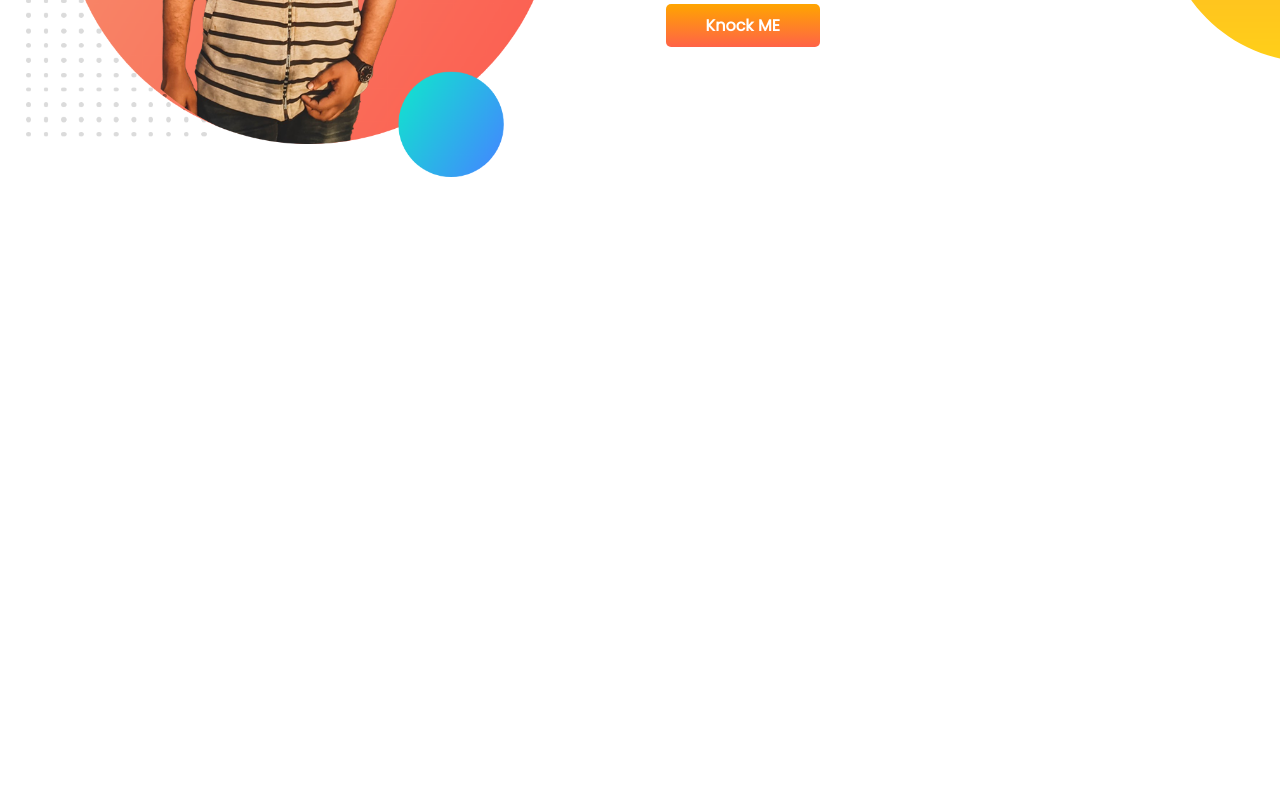
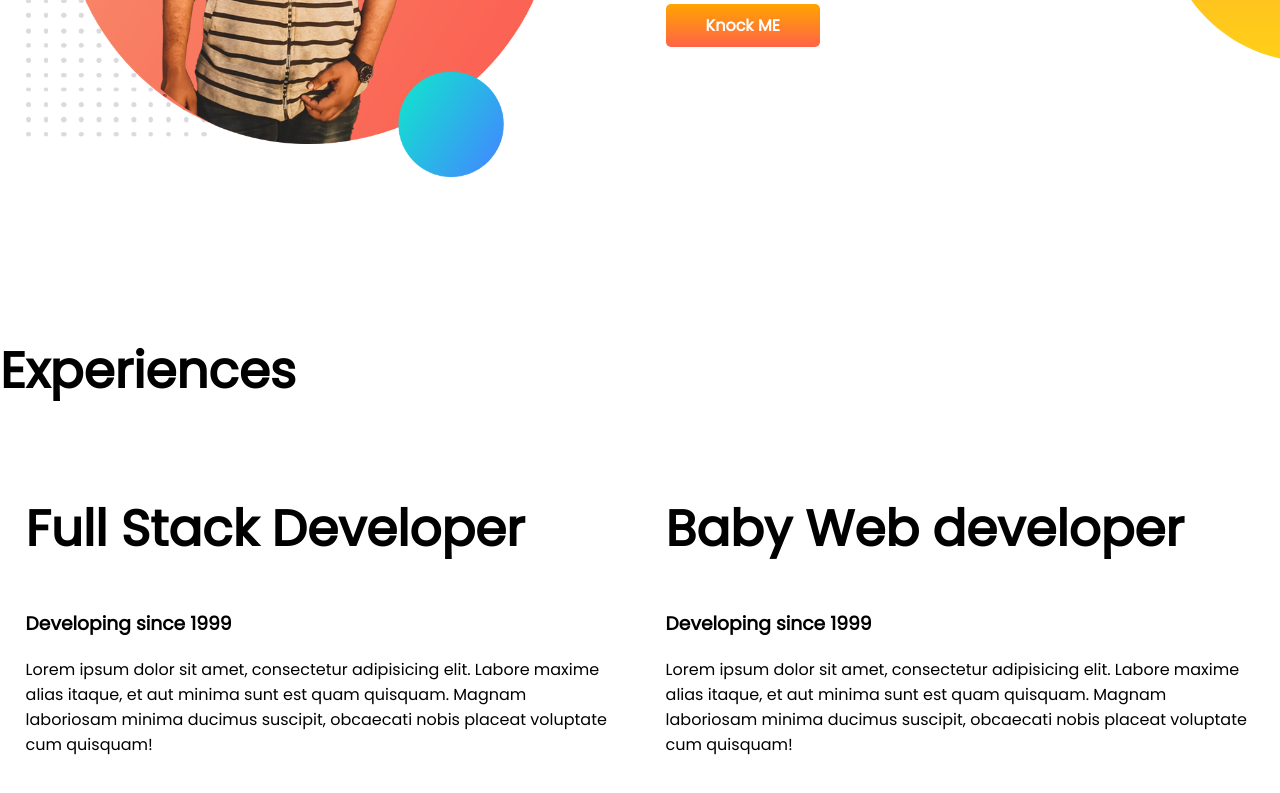
Before and after one commit to ashikurrb/ashik-portfolio, a plain HTML site: page index.html in a window 1280 px wide. Shown: the part 1072-1865 px from the top of the page. Before the commit the page ends 1406 px from the top, so only its background shows below. Drawn offline with Linux system fonts and the light colour scheme.

Commit message:
third part

```diff
--- a/index.html
+++ b/index.html
@@ -14,7 +14,7 @@
 
 <body>
 
-    <section class="top-banner">
+    <section class="top-banner frexible-container">
         <div class="half-width">
             <h1>WELCOME TO</h1>
             <h1> <span class="orange-color"> ASHIKUR RAHMAN </span> WORLD!</h1>
@@ -34,7 +34,7 @@
         </div>
     </section>
 
-    <section class="dream-big">
+    <section class="dream-big frexible-container">
         <div class="half-width">
             <img src="images/ashik2.png" alt="ashik">
         </div>
@@ -42,13 +42,59 @@
             <h1>Dream Big</h1>
             <h3>Become a Web Developer</h3>
             <p>
-                Lorem ipsum, dolor sit amet consectetur adipisicing elit. Consequuntur minima optio commodi quibusdam a pariatur laudantium distinctio sit, tempore fugit labore sunt eveniet cum sapiente nostrum perspiciatis veniam praesentium voluptatibus exercitationem? Corporis tempora quisquam pariatur suscipit ullam alias animi dolorem hic maiores. Maxime inventore quo non. Odit quisquam dolor in.
+                Lorem ipsum, dolor sit amet consectetur adipisicing elit. Consequuntur minima optio commodi quibusdam a
+                pariatur laudantium distinctio sit, tempore fugit labore sunt eveniet cum sapiente nostrum perspiciatis
+                veniam praesentium voluptatibus exercitationem? Corporis tempora quisquam pariatur suscipit ullam alias
+                animi dolorem hic maiores. Maxime inventore quo non. Odit quisquam dolor in.
             </p>
 
             <a class="link-button" href="https://www.facebook.com/ashik.6685/" target="_blank">Knock ME</a>
         </div>
     </section>
 
+
+
+    <section class="experience-area ">
+
+        <h1>Experiences</h1>
+
+        <div class="frexible-container">
+            <div class="half-width">
+                <h1>Full Stack Developer</h1>
+                <h3>
+                    Developing since 1999
+                </h3>
+                <p>
+                    Lorem ipsum dolor sit amet, consectetur adipisicing elit. Labore maxime alias itaque, et aut minima
+                    sunt
+                    est quam quisquam. Magnam laboriosam minima ducimus suscipit, obcaecati nobis placeat voluptate cum
+                    quisquam!
+                </p>
+            </div>
+
+            <div class="half-width">
+                <h1>
+                    Baby Web developer
+                </h1>
+                <h3>
+                    Developing since 1999
+                </h3>
+                <p>
+                    Lorem ipsum dolor sit amet, consectetur adipisicing elit. Labore maxime alias itaque, et aut minima
+                    sunt
+                    est quam quisquam. Magnam laboriosam minima ducimus suscipit, obcaecati nobis placeat voluptate cum
+                    quisquam!
+                </p>
+            </div>
+        </div>
+
+
+    </section>
+
+
+
+
+
 </body>
 
 </html>
--- a/style.css
+++ b/style.css
@@ -11,7 +11,7 @@ h1{
     color: orange;
 }
 
-section{
+.frexible-container{
     display: flex;
     margin-bottom: 150px;
 }
```
